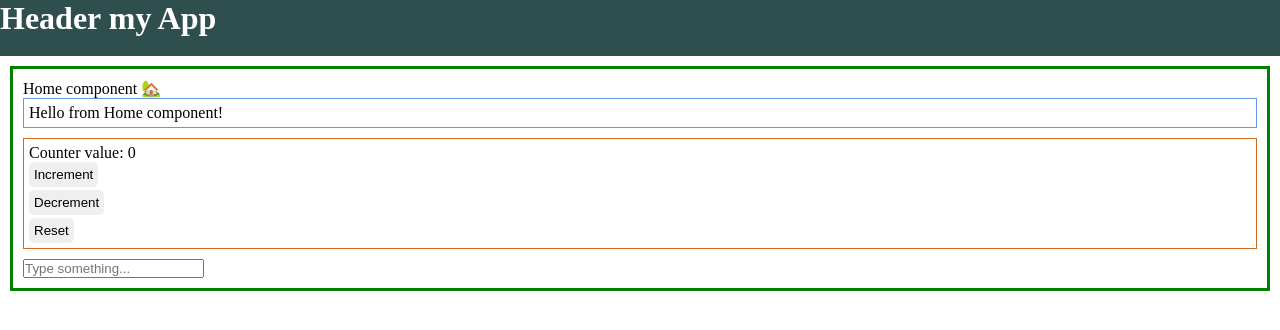
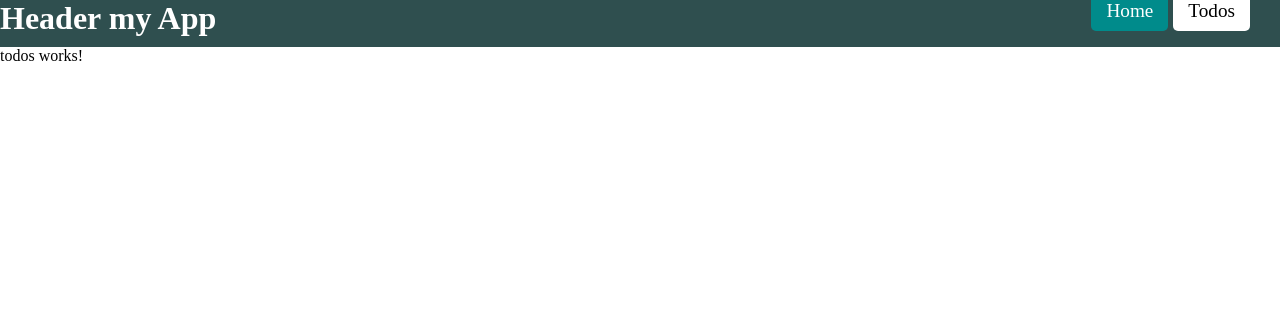
Before and after one commit to Oleg-ru/ng-cwa-y, an Angular app: page /todos in a window 1280 px wide. Before the commit this address led to /. Shown: the top 330 px of the page. Built offline with nearby package versions, Linux system fonts and the light colour scheme.

Commit message:
Added Routing for Todos and Home

```diff
--- a/src/app/app.html
+++ b/src/app/app.html
@@ -1,4 +1,4 @@
 <app-header />
 <main>
-  <app-home />
+  <router-outlet />
 </main>
--- a/src/app/app.routes.ts
+++ b/src/app/app.routes.ts
@@ -1,3 +1,15 @@
 import { Routes } from '@angular/router';
+import { Home } from './home/home';
+import { Todos } from './todos/todos';
 
-export const routes: Routes = [];
+export const routes: Routes = [
+  {
+    path: '',
+    pathMatch: 'full',
+    component: Home
+  },
+  {
+    path: 'todos',
+    component: Todos
+  }
+];
--- a/src/app/app.ts
+++ b/src/app/app.ts
@@ -1,10 +1,10 @@
 import { Component } from '@angular/core';
 import { Header } from './components/header/header';
-import { Home } from './home/home';
+import { RouterOutlet } from '@angular/router';
 
 @Component({
   selector: 'app-root',
-  imports: [Header, Home],
+  imports: [Header, RouterOutlet],
   templateUrl: './app.html',
   styleUrl: './app.scss',
 })
--- a/src/app/components/header/header.html
+++ b/src/app/components/header/header.html
@@ -1,3 +1,13 @@
 <div class="header">
-  <h1>{{title()}}</h1>
+  <h1 routerLink="/">{{title()}}</h1>
+  <span class="spacer"></span>
+  <nav>
+    <ul class="links-container">
+      @for (link of links; track link.name) {
+        <li class="link-item">
+          <a [routerLink]="link.path"  routerLinkActive="active"  [routerLinkActiveOptions]="{ exact: true }">{{link.name}}</a>
+        </li>
+      }
+    </ul>
+  </nav>
 </div>
--- a/src/app/components/header/header.scss
+++ b/src/app/components/header/header.scss
@@ -1,6 +1,51 @@
 .header {
+  display: flex;
+  gap: 10px;
   width: 100%;
-  height: 7vh;
+  height: max-content;
+  padding-bottom: 10px;
   background-color: darkslategrey;
   color: white;
+
+  h1 {
+    cursor: pointer;
+  }
+
+  .spacer {
+    flex: 1;
+  }
 }
+
+.links-container {
+  margin-right: 30px;
+  display: flex;
+  gap: 5px;
+
+  .link-item {
+    list-style: none;
+
+    .active {
+      background: white;
+      color: black;
+    }
+
+    a {
+      padding: 10px 15px;
+      border-radius: 5px;
+      color: white;
+      text-decoration: none;
+      background-color: darkcyan;
+      font-size: 1.2rem;
+
+      &:hover {
+        background-color: white;
+        color: darkcyan;
+      }
+
+      &:active {
+        color: white;
+        background-color: slategray;
+      }
+    }
+  }
+}
--- a/src/app/components/header/header.ts
+++ b/src/app/components/header/header.ts
@@ -1,11 +1,22 @@
 import { Component, signal } from '@angular/core';
+import { RouterLink, RouterLinkActive } from '@angular/router';
 
 @Component({
   selector: 'app-header',
-  imports: [],
+  imports: [RouterLink, RouterLinkActive],
   templateUrl: './header.html',
   styleUrl: './header.scss',
 })
 export class Header {
   protected title = signal('Header my App');
+  protected links = [
+    {
+      path: '/',
+      name: 'Home',
+    },
+    {
+      path: 'todos',
+      name: 'Todos',
+    },
+  ];
 }
--- /dev/null
+++ b/src/app/todos/todos.html
@@ -0,0 +1 @@
+<p>todos works!</p>
--- /dev/null
+++ b/src/app/todos/todos.ts
@@ -0,0 +1,9 @@
+import { Component } from '@angular/core';
+
+@Component({
+  selector: 'app-todos',
+  imports: [],
+  templateUrl: './todos.html',
+  styleUrl: './todos.scss',
+})
+export class Todos {}
```
Also changed, not shown: src/app/todos/todos.scss (added), 1 other file (tests, documents, lock files or other folders).
